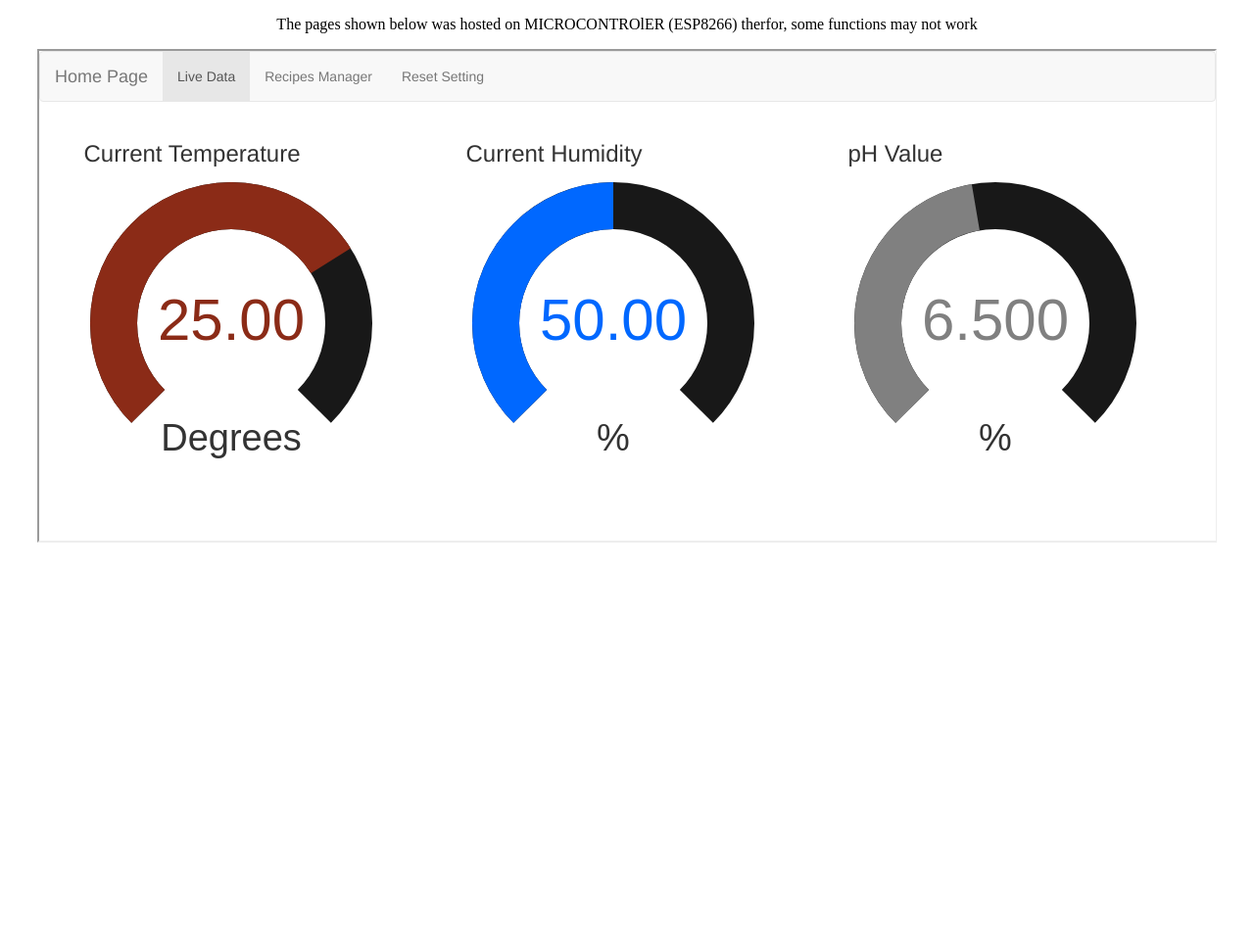
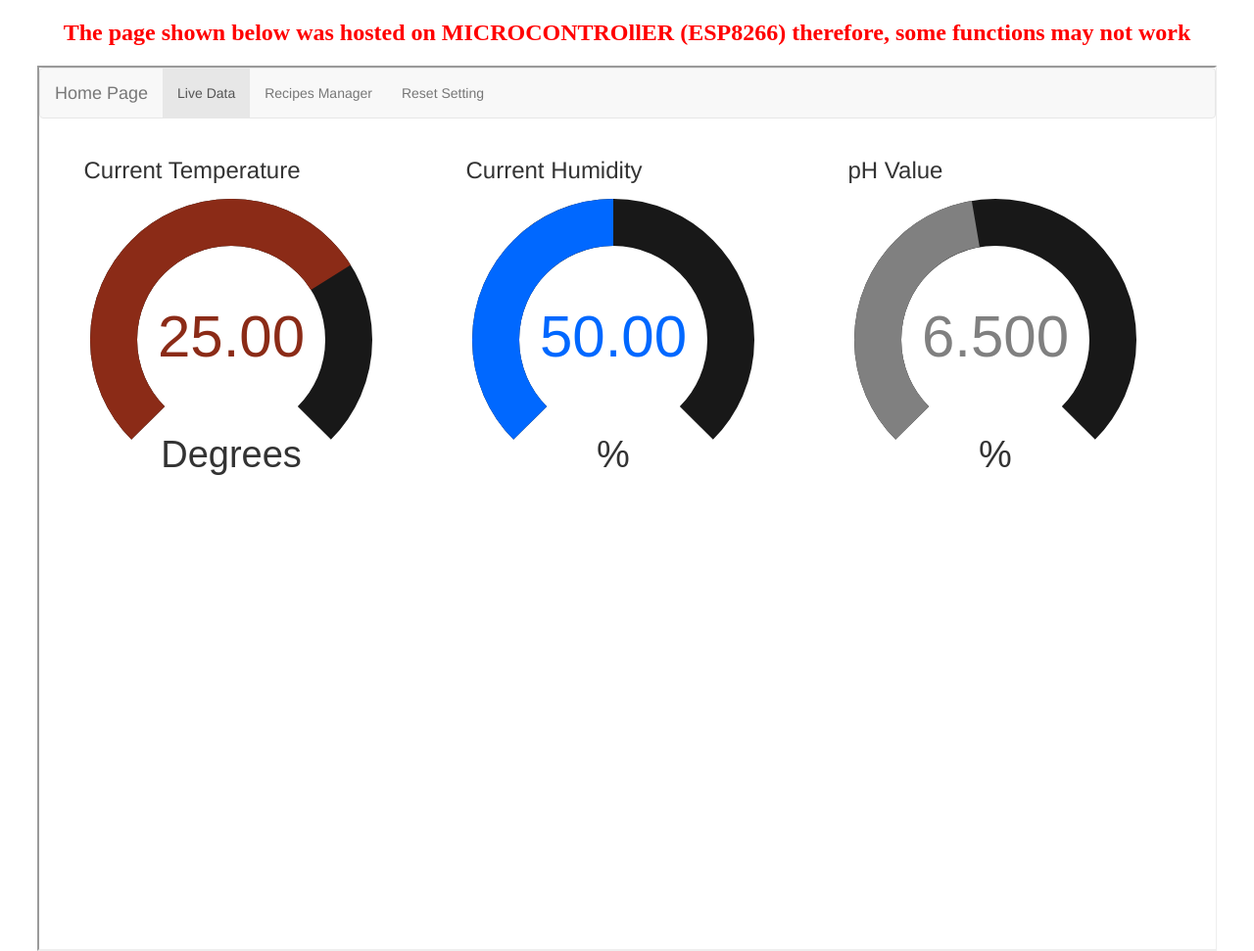
Before and after one commit to Ahmed-Almalki/Grad_Project_Demo, a plain HTML site: page index.html in a window 1280 px wide. Shown: the whole page at 98% size. Before the commit the page ends 800 px from the top, so only its background shows below. Drawn offline with nearby package versions, Linux system fonts and the light colour scheme; no server answers.

Commit message:
Update index.html

```diff
--- a/index.html
+++ b/index.html
@@ -1,11 +1,7 @@
 <!DOCTYPE html>
 <html>
 <body>
-
-<p align="center">The pages shown below was hosted on MICROCONTROlER (ESP8266) therfor, some functions may not work</p>
-
-<p align="center"><iframe src="MainPage.html" height="500" width="95%" title="Iframe Example"></iframe></p>
-
-
+<h2 align="center" Style = "color : red;">The page shown below was hosted on MICROCONTROllER (ESP8266) therefore, some functions may not work</h2>
+<p align="center"><iframe src="MainPage.html" height="900" width="95%" title="Iframe Example"></iframe></p>
 </body>
 </html>
```
